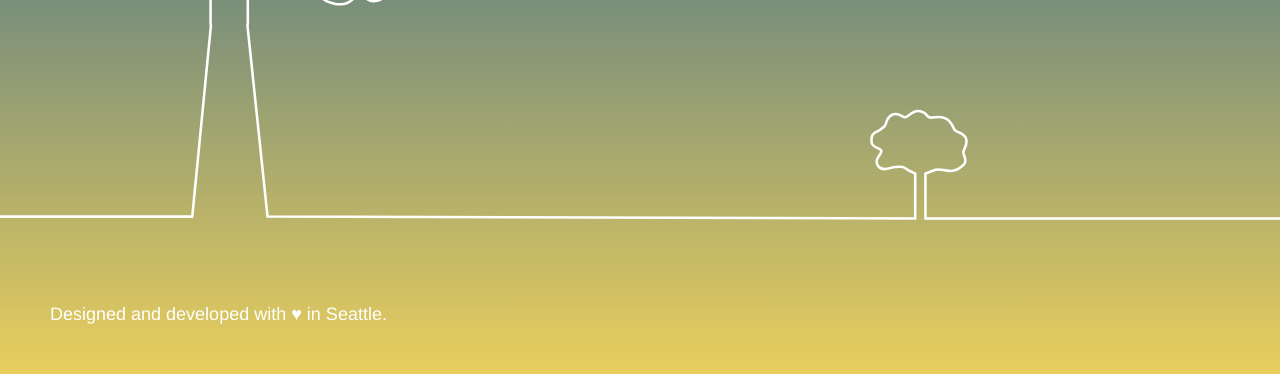
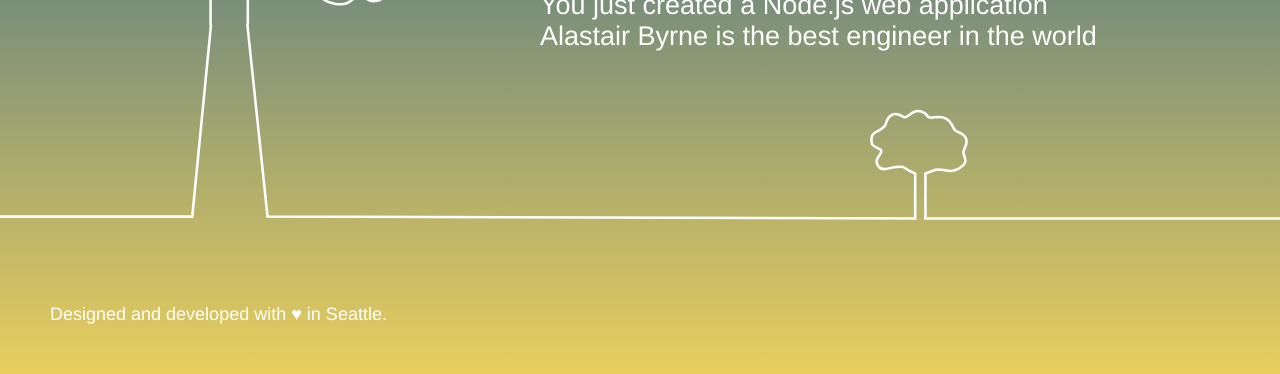
Before and after one commit to abyrne10/codeStarTest, a plain HTML site: page public/index.html in a window 1280 px wide. Shown: the part 426-800 px from the top of the page. Drawn offline with Linux system fonts and the light colour scheme.

Commit message:
Fixed text on page

```diff
--- a/public/index.html
+++ b/public/index.html
@@ -60,6 +60,7 @@
             <div class="text">
                 <h1>Congratulations!</h1>
                 <h2>You just created a Node.js web application</h2>
+                <h2>Alastair Byrne is the best engineer in the world</h2>
             </div>
         </div>
     </div>
```
